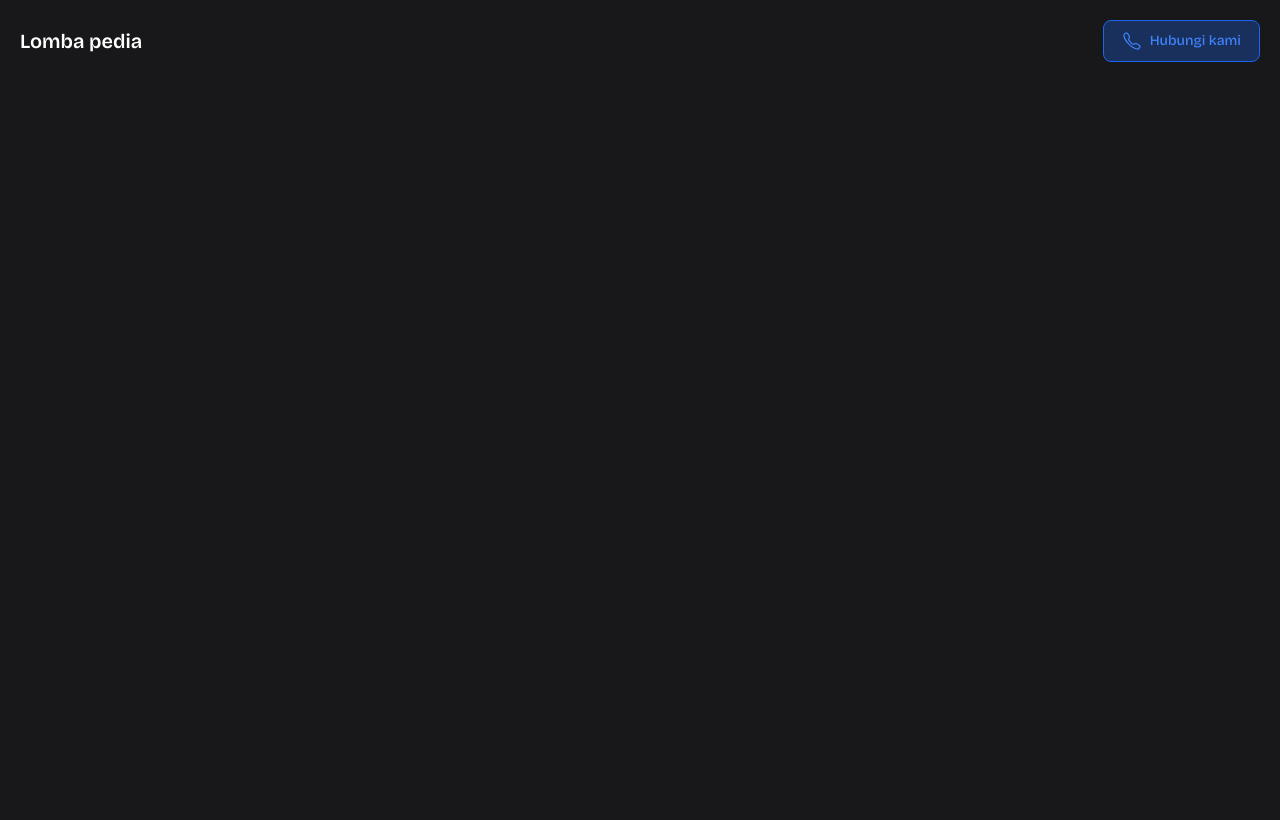
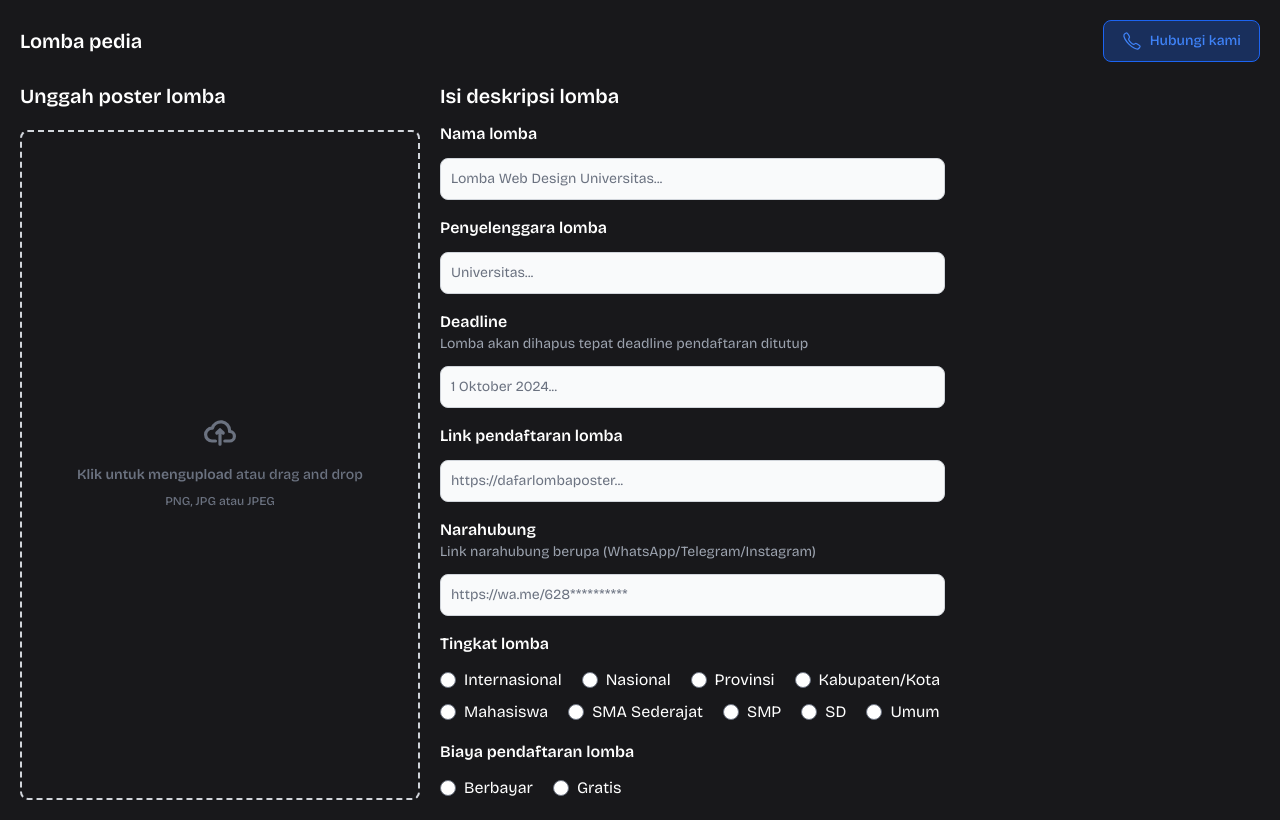
Before and after one commit to joanpurbaa/lomba-pedia, a React (Vite) app in the folder frontend/: page /unggah in a window 1280 px wide. Built offline with nearby package versions, Linux system fonts and the light colour scheme.

Commit message:
Feat : create upload competition form

```diff
--- a/frontend/src/pages/UnggahLomba.jsx
+++ b/frontend/src/pages/UnggahLomba.jsx
@@ -1,4 +1,4 @@
-import { Button } from "flowbite-react";
+import { Button, Label, FileInput, TextInput } from "flowbite-react";
 import { Link } from "react-router-dom";
 import { IoCallOutline } from "react-icons/io5";
 
@@ -17,6 +17,155 @@ const UnggahLomba = () => {
             </Button>
           </Link>
         </div>
+        <form className="grid grid-cols-12 gap-x-5 gap-y-5 mt-5">
+          <div className="col-span-4 flex flex-col gap-y-5 w-full">
+            <h2 className="text-xl font-semibold">Unggah poster lomba</h2>
+            <Label
+              htmlFor="dropzone-file"
+              className="flex h-full w-full cursor-pointer flex-col items-center justify-center rounded-lg border-2 border-dashed border-gray-300 hover:bg-zinc-800"
+            >
+              <div className="flex flex-col items-center justify-center pb-6 pt-5">
+                <svg
+                  className="mb-4 h-8 w-8 text-gray-500 dark:text-gray-400"
+                  aria-hidden="true"
+                  xmlns="http://www.w3.org/2000/svg"
+                  fill="none"
+                  viewBox="0 0 20 16"
+                >
+                  <path
+                    stroke="currentColor"
+                    strokeLinecap="round"
+                    strokeLinejoin="round"
+                    strokeWidth="2"
+                    d="M13 13h3a3 3 0 0 0 0-6h-.025A5.56 5.56 0 0 0 16 6.5 5.5 5.5 0 0 0 5.207 5.021C5.137 5.017 5.071 5 5 5a4 4 0 0 0 0 8h2.167M10 15V6m0 0L8 8m2-2 2 2"
+                  />
+                </svg>
+                <p className="mb-2 text-sm text-gray-500 dark:text-gray-400">
+                  <span className="font-semibold">Klik untuk mengupload</span>{" "}
+                  atau drag and drop
+                </p>
+                <p className="text-xs text-gray-500 dark:text-gray-400">
+                  PNG, JPG atau JPEG
+                </p>
+              </div>
+              <FileInput id="dropzone-file" className="hidden" />
+            </Label>
+          </div>
+          <div className="col-span-5">
+            <h2 className="text-xl font-semibold">Isi deskripsi lomba</h2>
+            <ul className="mt-3 flex flex-col gap-y-4">
+              <li>
+                <label className="font-semibold" htmlFor="">
+                  Nama lomba
+                </label>
+                <TextInput
+                  className="mt-3"
+                  placeholder="Lomba Web Design Universitas..."
+                ></TextInput>
+              </li>
+              <li>
+                <label className="font-semibold" htmlFor="">
+                  Penyelenggara lomba
+                </label>
+                <TextInput
+                  className="mt-3"
+                  placeholder="Universitas..."
+                ></TextInput>
+              </li>
+              <li>
+                <label className="font-semibold" htmlFor="">
+                  Deadline
+                </label>
+                <p className="text-gray-400 text-sm">
+                  Lomba akan dihapus tepat deadline pendaftaran ditutup
+                </p>
+                <TextInput
+                  className="mt-3"
+                  placeholder="1 Oktober 2024..."
+                ></TextInput>
+              </li>
+              <li>
+                <label className="font-semibold" htmlFor="">
+                  Link pendaftaran lomba
+                </label>
+                <TextInput
+                  className="mt-3"
+                  placeholder="https://dafarlombaposter..."
+                ></TextInput>
+              </li>
+              <li>
+                <label className="font-semibold" htmlFor="">
+                  Narahubung
+                </label>
+                <p className="text-gray-400 text-sm">
+                  Link narahubung berupa (WhatsApp/Telegram/Instagram)
+                </p>
+                <TextInput
+                  className="mt-3"
+                  placeholder="https://wa.me/628**********"
+                ></TextInput>
+              </li>
+              <li>
+                <label className="font-semibold" htmlFor="">
+                  Tingkat lomba
+                </label>
+                <div className="flex flex-wrap gap-x-5 gap-y-2 mt-3">
+                  <div className="flex items-center gap-x-2">
+                    <input name="level" id="internasional" type="radio" />
+                    <label htmlFor="internasional">Internasional</label>
+                  </div>
+                  <div className="flex items-center gap-x-2">
+                    <input name="level" id="nasional" type="radio" />
+                    <label htmlFor="nasional">Nasional</label>
+                  </div>
+                  <div className="flex items-center gap-x-2">
+                    <input name="level" id="provinsi" type="radio" />
+                    <label htmlFor="provinsi">Provinsi</label>
+                  </div>
+                  <div className="flex items-center gap-x-2">
+                    <input name="level" id="kabupaten-kota" type="radio" />
+                    <label htmlFor="kabupaten-kota">Kabupaten/Kota</label>
+                  </div>
+                  <div className="flex items-center gap-x-2">
+                    <input name="level" id="mahasiswa" type="radio" />
+                    <label htmlFor="mahasiswa">Mahasiswa</label>
+                  </div>
+                  <div className="flex items-center gap-x-2">
+                    <input name="level" id="sma-smk" type="radio" />
+                    <label htmlFor="sma-smk">SMA Sederajat</label>
+                  </div>
+                  <div className="flex items-center gap-x-2">
+                    <input name="level" id="smp" type="radio" />
+                    <label htmlFor="smp">SMP</label>
+                  </div>
+                  <div className="flex items-center gap-x-2">
+                    <input name="level" id="sd" type="radio" />
+                    <label htmlFor="sd">SD</label>
+                  </div>
+                  <div className="flex items-center gap-x-2">
+                    <input name="level" id="umum" type="radio" />
+                    <label htmlFor="umum">Umum</label>
+                  </div>
+                </div>
+              </li>
+              <li>
+                <label className="font-semibold" htmlFor="">
+                  Biaya pendaftaran lomba
+                </label>
+                <div className="flex flex-wrap gap-x-5 gap-y-2 mt-3">
+                  <div className="flex items-center gap-x-2">
+                    <input name="level" id="berbayar" type="radio" />
+                    <label htmlFor="berbayar">Berbayar</label>
+                  </div>
+                  <div className="flex items-center gap-x-2">
+                    <input name="level" id="gratis" type="radio" />
+                    <label htmlFor="gratis">Gratis</label>
+                  </div>
+                </div>
+              </li>
+            </ul>
+          </div>
+        </form>
       </div>
     </>
   );
```
Also changed, not shown: 1 other file (tests, documents, lock files or other folders).
